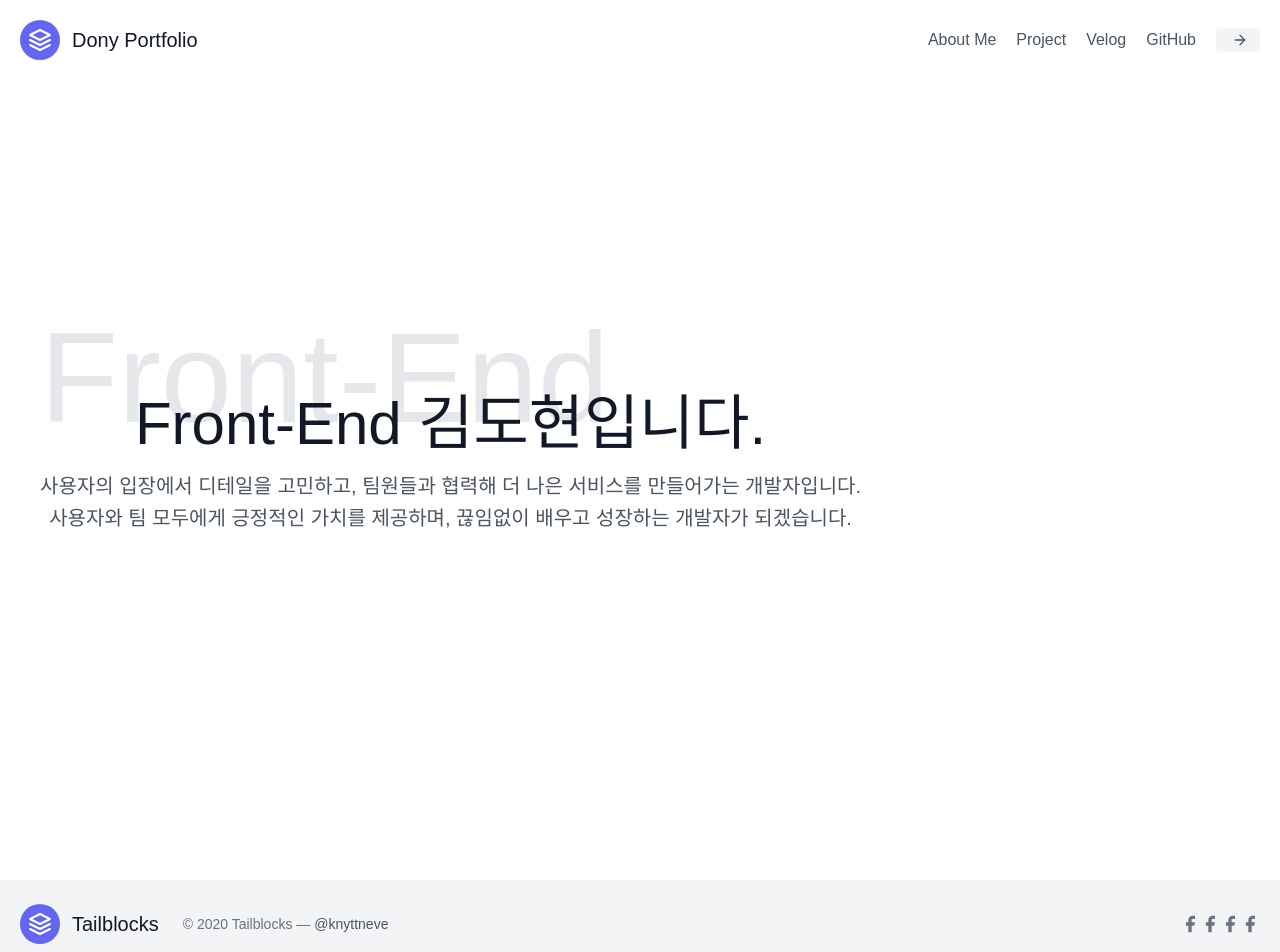
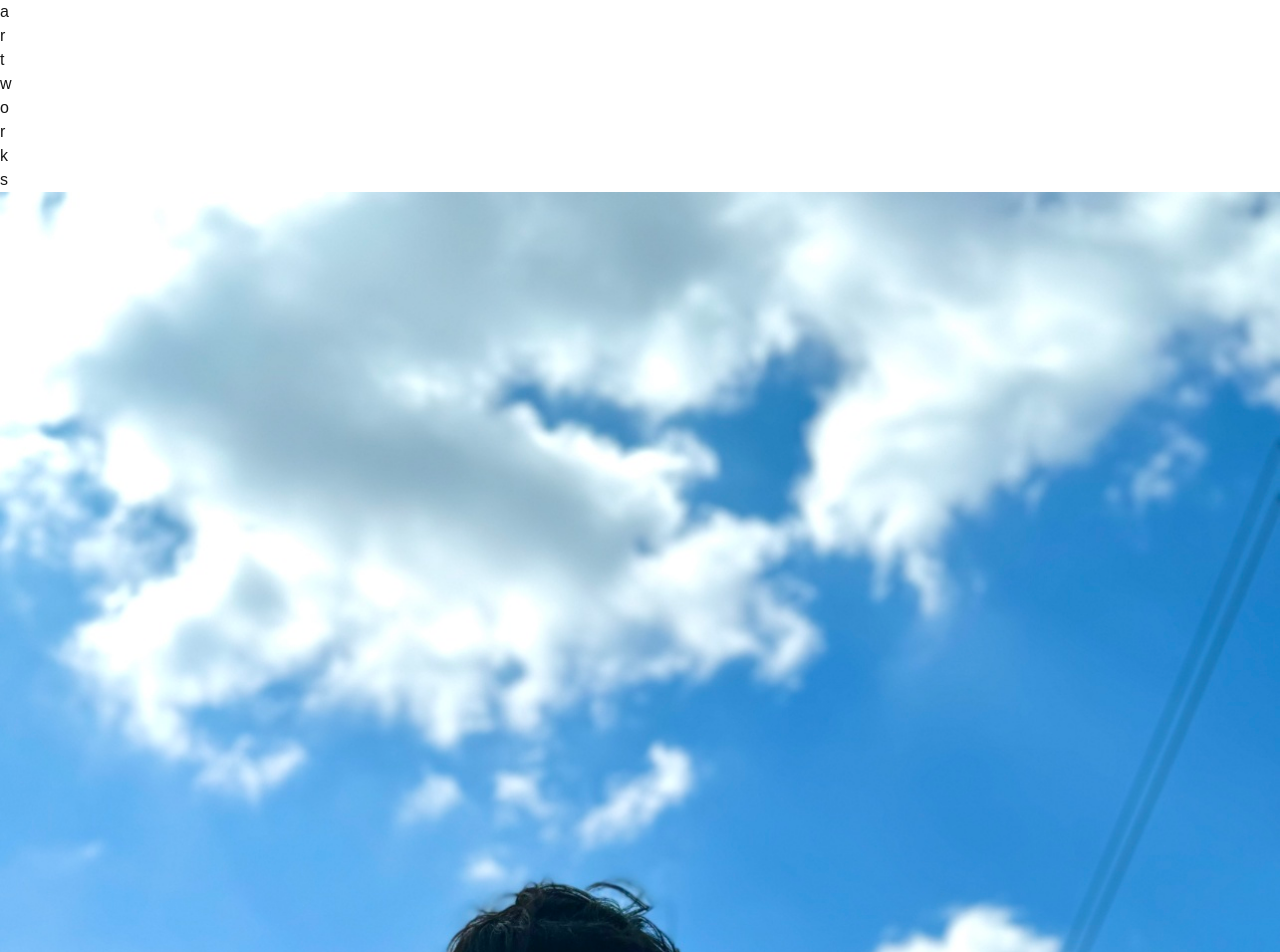
Before and after one commit to gganj123/Next-Portfolio, a Next.js app: page / in a window 1280 px wide. Shown: the top 952 px of the page. Built offline with nearby package versions, Linux system fonts and the light colour scheme.

Commit message:
feat : 메인 스타일 테스트

```diff
--- a/src/app/layout.tsx
+++ b/src/app/layout.tsx
@@ -3,6 +3,9 @@ import Header from '@/components/Header';
 import Hero from '@/components/home/hero';
 import { ReactNode } from 'react';
 import about from './about/page';
+import ScrollingPanels from '@/components/ScrollingPanels';
+import BackgroundChanger from './../components/ScrollingPanels';
+import RevealOnScroll from './../components/RevealOnScroll';
 
 interface LayoutProps {
   children: ReactNode;
@@ -12,15 +15,19 @@ export default function Layout({ children }: LayoutProps) {
   return (
     <html>
       <body>
-        <Header />
+        {/* <BackgroundChanger> */}
+        {/* <Header /> */}
+        {/* <section className="flex min-h-screen flex-col items-center justify-center text-gray-600 body-font"> */}
+        {/* <div className="container mx-auto flex px-5 py-24 md:flex-row flex-col items-center"> */}
+        {/* <Hero /> */}
+        <RevealOnScroll />
+        {/* </div> */}
+        {/* </section> */}
 
-        <section className="flex min-h-screen flex-col items-center justify-center text-gray-600 body-font">
-          <div className="container mx-auto flex px-5 py-24 md:flex-row flex-col items-center">
-            <Hero />
-          </div>
-        </section>
-        {children}
+        <main>{children}</main>
+
         <Footer />
+        {/* </BackgroundChanger> */}
       </body>
     </html>
   );
--- a/src/app/project/page.tsx
+++ b/src/app/project/page.tsx
@@ -78,8 +78,8 @@ export default async function ProjectsPage() {
 
   return (
     <>
-      <BannerSlider projects={projects} />
       <ProjectItem data={projects} />
+      <BannerSlider projects={projects.results} />
     </>
   );
 }
--- /dev/null
+++ b/src/components/RevealOnScroll.tsx
@@ -0,0 +1,45 @@
+import React from 'react';
+
+const RevealOnScroll = () => {
+  return (
+    <>
+      <div className="logo"></div>
+      <div className="header">
+        <div className="letters">
+          <div>a</div>
+          <div>r</div>
+          <div>t</div>
+          <div>w</div>
+        </div>
+        <div className="letters">
+          <div>o</div>
+          <div>r</div>
+          <div>k</div>
+          <div>s</div>
+        </div>
+      </div>
+      <div className="img-holder">
+        <img src="./basecamp.jpg" alt="" />
+        <div className="content-holder">
+          <div className="row">
+            <h1>Project</h1>
+          </div>
+          <div className="row">
+            <div className="img">
+              <img src="./japan.jpg" alt="" />
+            </div>
+          </div>
+          <div className="row">
+            <p>
+              Lorem ipsum dolor, sit amet consectetur adipisicing elit. Harum nobis labore delectus illo voluptatem
+              temporibus a dolorem, incidunt tempore sequi aliquam ea deleniti tenetur natus ullam corporis consequuntur
+              qui itaque!
+            </p>
+          </div>
+        </div>
+      </div>
+    </>
+  );
+};
+
+export default RevealOnScroll;
--- /dev/null
+++ b/src/components/ScrollingPanels.tsx
@@ -0,0 +1,22 @@
+'use client';
+
+import { useEffect, useState } from 'react';
+
+const colors = ['bg-white', 'bg-gray-200', 'bg-gray-400', 'bg-gray-600', 'bg-[rgb(35,35,35)]']; // 사용할 배경색 배열
+
+export default function BackgroundChanger({ children }: { children: React.ReactNode }) {
+  const [backgroundColor, setBackgroundColor] = useState(colors[0]); // 초기 배경색 설정
+
+  useEffect(() => {
+    const handleScroll = () => {
+      const scrollPosition = window.scrollY; // 현재 스크롤 위치
+      const index = Math.min(Math.floor(scrollPosition / 200), colors.length - 1); // 800px 단위로 색상 변경
+      setBackgroundColor(colors[index]); // 색상 업데이트
+    };
+
+    window.addEventListener('scroll', handleScroll); // 스크롤 이벤트 등록
+    return () => window.removeEventListener('scroll', handleScroll); // 컴포넌트 언마운트 시 이벤트 해제
+  }, []);
+
+  return <div className={`${backgroundColor} transition-colors duration-500 min-h-screen`}>{children}</div>;
+}
--- a/src/components/project-item.tsx
+++ b/src/components/project-item.tsx
@@ -35,7 +35,7 @@ export default function ProjectItem({ data }) {
 
   return (
     <div>
-      <h1 className="text-6xl mb-4 font-medium justify-center text-center">PROJECT</h1>
+      <h1 className="text-6xl mb-20 font-medium justify-center text-center text-gray-300">PROJECT</h1>
       {data.results.map((project: any, index: number) => {
         const id = project.id;
         const isVisible = visibleItems.has(id);
@@ -47,19 +47,23 @@ export default function ProjectItem({ data }) {
           <div
             key={id}
             ref={(el) => (containerRefs.current[index] = el)} // 각 프로젝트의 DOM 요소 저장
-            className={`flex ${alignmentClass} p-6 m-3 bg-slate-200 rounded-md ${
+            className={`flex ${alignmentClass} p-6 m-32 bg-[rgb(55,55,55)] rounded-md ${
               isVisible ? 'slide-in-bottom' : 'opacity-0'
-            }`}
+            }`} // 하늘색 배경 추가
           >
             {/* 커버 이미지 */}
             {project.cover && project.cover.file && (
-              <div className="flex-shrink-0 mb-4 w-1/2 items-center justify-center">
+              <div
+                className={`flex-shrink-0 mb-4 w-1/2 items-center justify-center ${
+                  isVisible ? 'fade-in-delay' : 'opacity-0'
+                }`}
+              >
                 <img
                   src={project.cover.file.url}
                   alt={`${project.properties.이름.title[0]?.plain_text || 'Untitled'} 커버 이미지`}
                   className="rounded-md"
                   style={{
-                    width: '50%',
+                    width: '100%',
                     height: 'auto',
                     objectFit: 'cover',
                   }}
@@ -68,9 +72,13 @@ export default function ProjectItem({ data }) {
             )}
 
             {/* 텍스트 및 기타 콘텐츠 */}
-            <div className="flex flex-col justify-center w-1/2 px-4">
+            <div
+              className={`flex flex-col justify-center w-1/3 px-4 ${
+                isVisible ? 'fade-in-delay' : 'opacity-0'
+              } text-gray-300`} // 텍스트 색상 적용
+            >
               {/* 이름 */}
-              <h2 className="text-3xl ">{project.properties.이름.title[0]?.plain_text || 'Untitled'}</h2>
+              <h2 className="text-3xl">{project.properties.이름.title[0]?.plain_text || 'Untitled'}</h2>
 
               {/* 기간 */}
               {project.properties.날짜.date && (
--- a/src/styles/globals.css
+++ b/src/styles/globals.css
@@ -24,8 +24,7 @@ body {
 
 @layer utilities {
   .tracking-in-expand {
-    -webkit-animation: tracking-in-expand 1s cubic-bezier(0.215, 0.61, 0.355, 1)
-      both;
+    -webkit-animation: tracking-in-expand 1s cubic-bezier(0.215, 0.61, 0.355, 1) both;
     animation: tracking-in-expand 1s cubic-bezier(0.215, 0.61, 0.355, 1) both;
   }
 
@@ -45,8 +44,7 @@ body {
 }
 
 .slide-in-bottom {
-  -webkit-animation: slide-in-bottom 1s cubic-bezier(0.25, 0.46, 0.45, 0.94)
-    both;
+  -webkit-animation: slide-in-bottom 1s cubic-bezier(0.25, 0.46, 0.45, 0.94) both;
   animation: slide-in-bottom 1s cubic-bezier(0.25, 0.46, 0.45, 0.94) both;
 }
 @-webkit-keyframes slide-in-bottom {
@@ -63,8 +61,8 @@ body {
 }
 @keyframes slide-in-bottom {
   0% {
-    -webkit-transform: translateY(1000px);
-    transform: translateY(1000px);
+    -webkit-transform: translateY(500px);
+    transform: translateY(500px);
     opacity: 0;
   }
   100% {
@@ -73,10 +71,36 @@ body {
     opacity: 1;
   }
 }
+.slide-in-bottom {
+  animation: slide-in-bottom 0.8s ease-in-out forwards;
+}
+
+@keyframes fade-in {
+  0% {
+    opacity: 0;
+    transform: translateY(20px);
+  }
+  100% {
+    opacity: 1;
+    transform: translateY(0);
+  }
+}
+
+.fade-in {
+  animation: fade-in 1s ease-in-out;
+}
+.fade-in-delay {
+  opacity: 0; /* 지연 동안 보이지 않도록 설정 */
+  animation: fade-in 0.8s ease-in-out 0.8s forwards;
+}
+
+.slide-in-expand {
+  animation: slide-in-expand 1s ease-in-out forwards;
+  overflow: hidden; /* 애니메이션 동안 내용이 보이지 않도록 설정 */
+}
 
 .tracking-out-expand {
-  -webkit-animation: tracking-out-expand 0.8s
-    cubic-bezier(0.25, 0.46, 0.45, 0.94) both;
+  -webkit-animation: tracking-out-expand 0.8s cubic-bezier(0.25, 0.46, 0.45, 0.94) both;
   animation: tracking-out-expand 0.8s cubic-bezier(0.25, 0.46, 0.45, 0.94) both;
 }
 @-webkit-keyframes tracking-out-expand {
@@ -134,10 +158,8 @@ body {
 }
 
 .tracking-in-contract-bck {
-  -webkit-animation: tracking-in-contract-bck 1s
-    cubic-bezier(0.215, 0.61, 0.355, 1) both;
-  animation: tracking-in-contract-bck 1s cubic-bezier(0.215, 0.61, 0.355, 1)
-    both;
+  -webkit-animation: tracking-in-contract-bck 1s cubic-bezier(0.215, 0.61, 0.355, 1) both;
+  animation: tracking-in-contract-bck 1s cubic-bezier(0.215, 0.61, 0.355, 1) both;
 }
 @keyframes tracking-in-contract-bck {
   0% {
@@ -218,3 +240,131 @@ body {
     opacity: 1;
   }
 }
+@layer utilities {
+  .banner-section {
+    @apply w-full mt-0 pt-[230px];
+  }
+
+  .banner-slider-wrapper {
+    @apply relative w-full overflow-hidden;
+    height: calc(100vh - 240px);
+  }
+
+  .banner-slider-container {
+    @apply relative w-full h-full;
+  }
+
+  .banner-slide {
+    @apply absolute flex items-end pb-10 bg-center bg-cover bg-no-repeat transition-all;
+    width: 33.333%;
+    height: 100%;
+    transition: all 0.5s ease-in-out;
+  }
+
+  .banner-slide-content {
+    @apply w-full p-6 text-white text-center opacity-100 transition-opacity;
+    transition: opacity 0.5s ease;
+  }
+
+  .banner-slide-title {
+    @apply text-2xl font-normal mb-1 tracking-in-expand leading-tight;
+    text-shadow: 2px 2px 4px rgba(0, 0, 0, 0.5);
+  }
+
+  .banner-slide-subtitle {
+    @apply text-lg m-0 leading-snug;
+    text-shadow: 1px 1px 2px rgba(0, 0, 0, 0.5);
+  }
+
+  .banner-navigation-button {
+    @apply absolute flex items-center justify-center rounded-full bg-black bg-opacity-50 text-white cursor-pointer transition-colors;
+    width: 50px;
+    height: 50px;
+    z-index: 10;
+    transition: background-color 0.3s ease;
+  }
+
+  .banner-navigation-button:hover {
+    @apply bg-opacity-70;
+  }
+
+  .banner-button-left {
+    @apply left-5 top-1/2 transform -translate-y-1/2;
+  }
+
+  .banner-button-right {
+    @apply right-5 top-1/2 transform -translate-y-1/2;
+  }
+}
+
+@media (max-width: 1200px) {
+  .banner-section {
+    @apply pt-[180px];
+  }
+
+  .banner-slider-wrapper {
+    height: calc(100vh - 180px);
+  }
+
+  .banner-slide-title {
+    @apply text-xl;
+  }
+
+  .banner-slide-subtitle {
+    @apply text-base;
+  }
+}
+
+@media (max-width: 1024px) {
+  .banner-slide {
+    @apply w-1/2;
+  }
+}
+
+@media (max-width: 768px) {
+  .banner-section {
+    @apply pt-[150px];
+  }
+
+  .banner-slider-wrapper {
+    height: calc(100vh - 150px);
+  }
+
+  .banner-slide {
+    @apply w-full pb-8;
+  }
+
+  .banner-navigation-button {
+    @apply w-10 h-10 text-sm;
+  }
+
+  .banner-slide-title {
+    @apply text-lg;
+  }
+
+  .banner-slide-subtitle {
+    @apply text-sm;
+  }
+}
+
+@media (max-width: 480px) {
+  .banner-section {
+    @apply pt-[130px];
+  }
+
+  .banner-slider-wrapper {
+    height: calc(100vh - 130px);
+  }
+
+  .banner-slide {
+    @apply pb-5;
+  }
+
+  .banner-slide-title {
+    @apply text-base;
+  }
+
+  .banner-slide-subtitle {
+    @apply text-sm;
+  }
+}
--- a/tailwind.config.ts
+++ b/tailwind.config.ts
@@ -1,12 +1,22 @@
 /** @type {import('tailwindcss').Config} */
 export default {
   content: [
-    "./src/pages/**/*.{js,ts,jsx,tsx,mdx}",
-    "./src/components/**/*.{js,ts,jsx,tsx,mdx}",
-    "./src/app/**/*.{js,ts,jsx,tsx,mdx}",
+    './src/pages/**/*.{js,ts,jsx,tsx,mdx}',
+    './src/components/**/*.{js,ts,jsx,tsx,mdx}',
+    './src/app/**/*.{js,ts,jsx,tsx,mdx}',
   ],
   theme: {
-    extend: {},
+    extend: {
+      colors: {
+        violet: '#7A4EAB',
+        indigo: '#4332CF',
+        blue: '#2F8FED',
+        green: '#4DCF42',
+        yellow: '#FAEB33',
+        orange: '#F19031',
+        red: '#F2293A',
+      },
+    },
   },
   plugins: [],
 };
```
Also changed, not shown: src/components/BannerSlider.tsx (+65 -72 lines), public/basecamp.jpg (added), public/japan.jpg (added).
